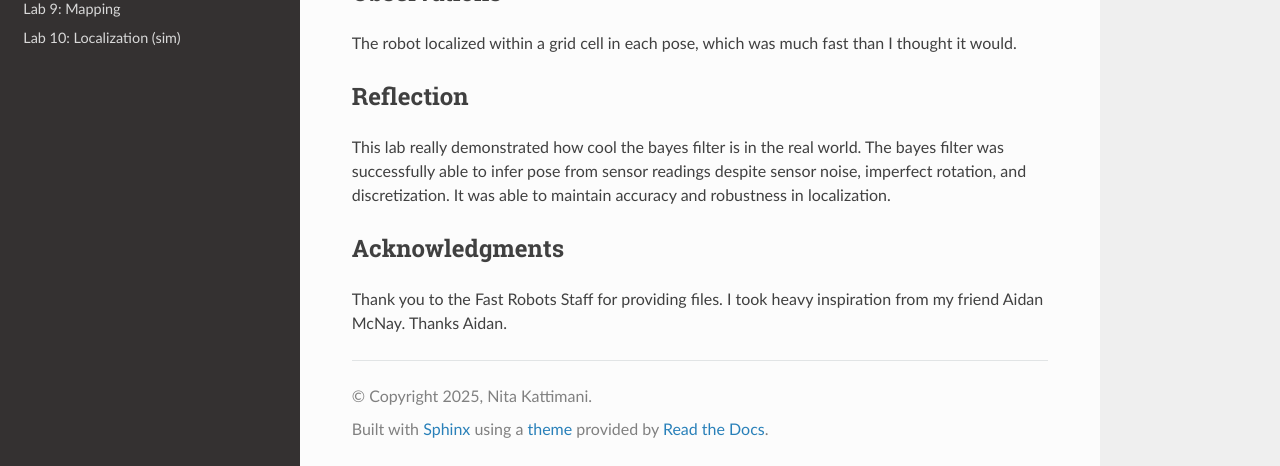
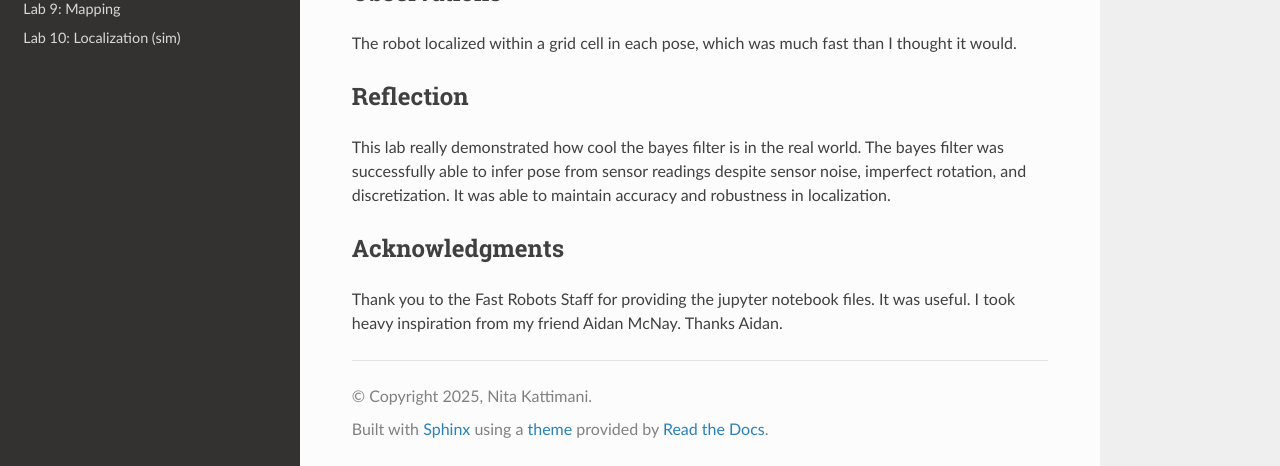
Before and after one commit to nskatti1/Fast-Robots, a Sphinx documentation site: the page built from docs/lab11.rst, in a window 1280 px wide and 900 px high, scrolled down 4338 px, cut to the strip 434-900 px from the top of the window. Built offline with Sphinx 7.4.7 and the Read the Docs theme 3.1.0, drawn with Linux system fonts in a browser that asks for light colours; pages that are not in the unit, such as notebooks, are missing from menus.

Commit message:
Update lab11.rst

```diff
--- a/docs/lab11.rst
+++ b/docs/lab11.rst
@@ -218,4 +218,4 @@ It was able to maintain accuracy and robustness in localization.
 Acknowledgments
 ---------------
 
-Thank you to the Fast Robots Staff for providing files. I took heavy inspiration from my friend Aidan McNay. Thanks Aidan.
+Thank you to the Fast Robots Staff for providing the jupyter notebook files. It was useful. I took heavy inspiration from my friend Aidan McNay. Thanks Aidan.
```
